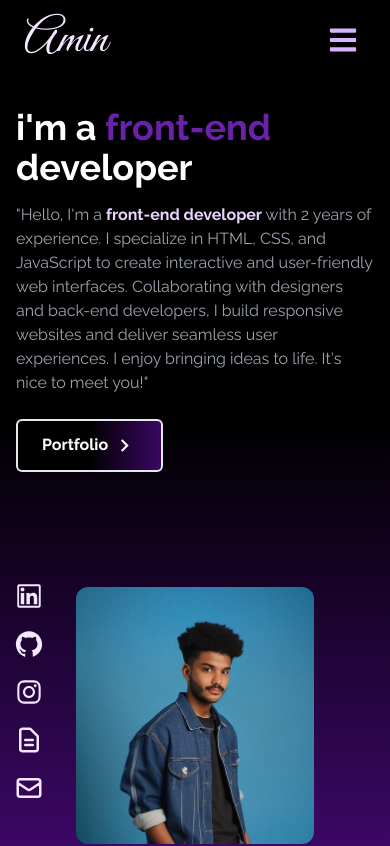
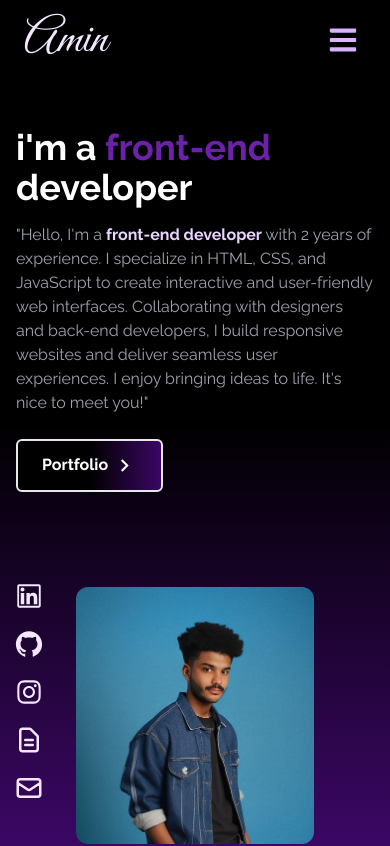
Before and after one commit to aminpirakand/portfolio-main, a React (Create React App) app: page / in a window 390 px wide. Shown: the top 846 px of the page. Built offline with nearby package versions, Linux system fonts and the light colour scheme.

Commit message:
just change margin in home

```diff
--- a/src/components/Home.jsx
+++ b/src/components/Home.jsx
@@ -6,7 +6,7 @@ const Home = () => {
   return (
     <div name="home" className='w-full h-screen bg-gradient-to-b from-black  via-black to-purple-950'>
       <div className='max-w-screen-lg mx-auto flex flex-col items-center justify-center h-full px-4 md:flex-row'>
-      <div className='flex flex-col justify-center h-full sm:mt-0'>
+      <div className='flex flex-col justify-center mt-10 h-full sm:mt-0'>
         <h2 className='text-4xl sm:text-5xl md:text-7xl font-bold text-white '>i'm a <span className='text-purple-800'>front-end</span> developer</h2>
         <p className='text-gray-400 py-4 max-w-md' >
         "Hello, I'm a <b className=' text-purple-200 '>front-end developer </b> with 2 years of experience. I specialize in HTML, CSS, and JavaScript to create interactive and user-friendly web interfaces. Collaborating with designers and back-end developers, I build responsive websites and deliver seamless user experiences. I enjoy bringing ideas to life. It's nice to meet you!"
```
